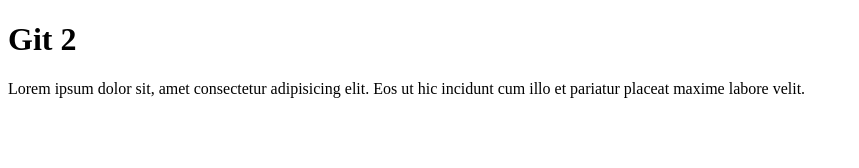
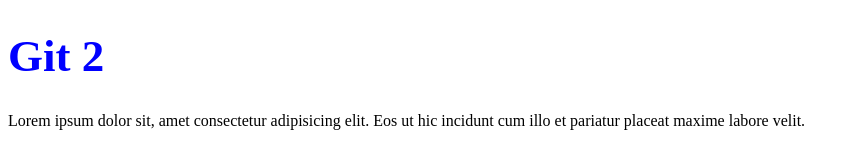
Before and after one commit to Esenaz/Lesson14, a plain HTML site: page index.html in a window 1280 px wide. Shown: the whole page, without its empty margins (0-859 px from the left). Drawn offline with Linux system fonts and the light colour scheme.

Commit message:
add title styles

```diff
--- a/index.html
+++ b/index.html
@@ -5,9 +5,10 @@
     <meta http-equiv="X-UA-Compatible" content="IE=edge">
     <meta name="viewport" content="width=device-width, initial-scale=1.0">
     <title>Document</title>
+    <link rel="stylesheet" href="./style.css">
 </head>
 <body>
-    <h1>Git 2</h1>
+    <h1 class="title">Git 2</h1>
     <p>Lorem ipsum dolor sit, amet consectetur adipisicing elit. Eos ut hic incidunt cum illo et pariatur placeat maxime labore velit.</p>
 </body>
 </html>
--- a/style.css
+++ b/style.css
@@ -0,0 +1,4 @@
+.title{
+    color: blue;
+    font-size: 45px;
+}
```
